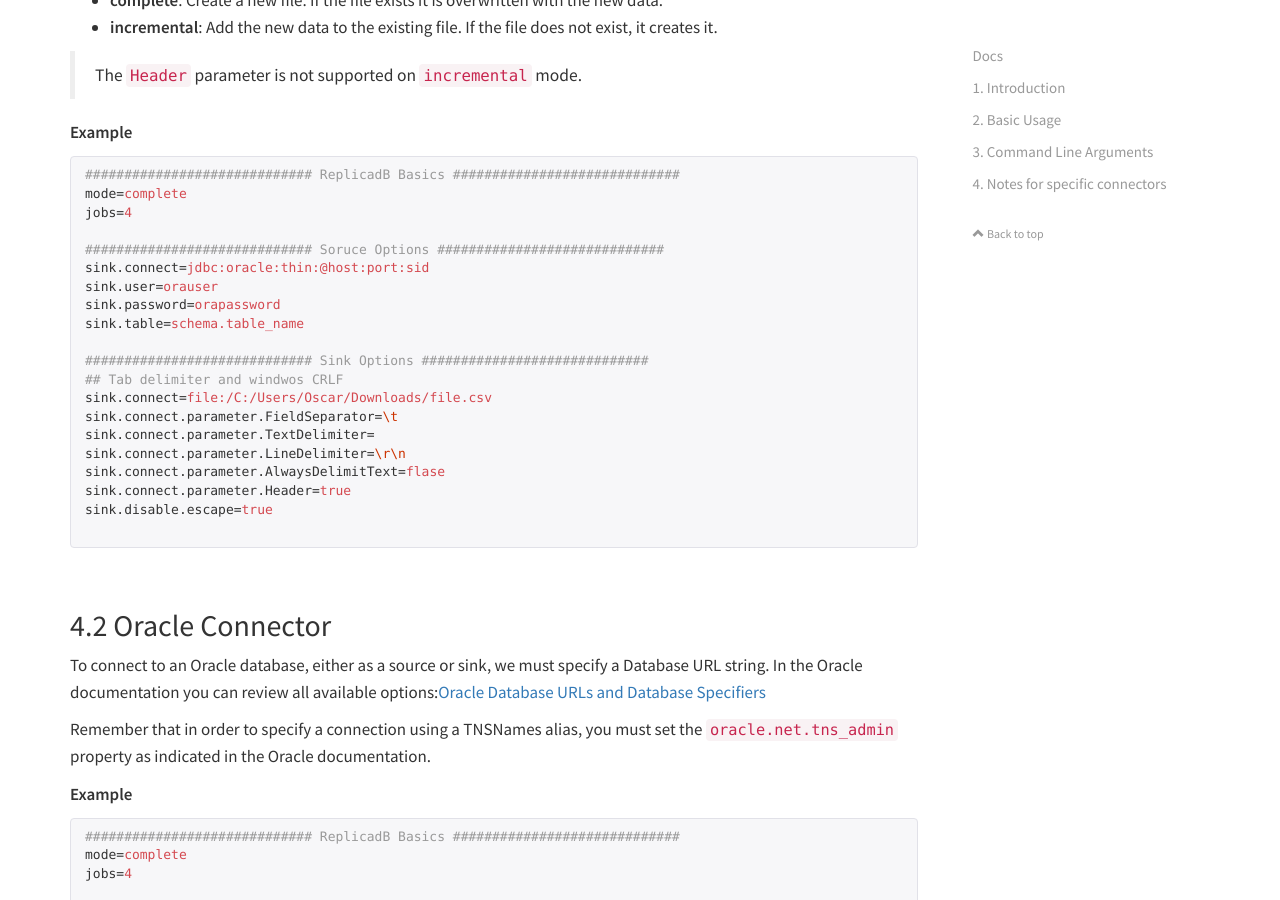
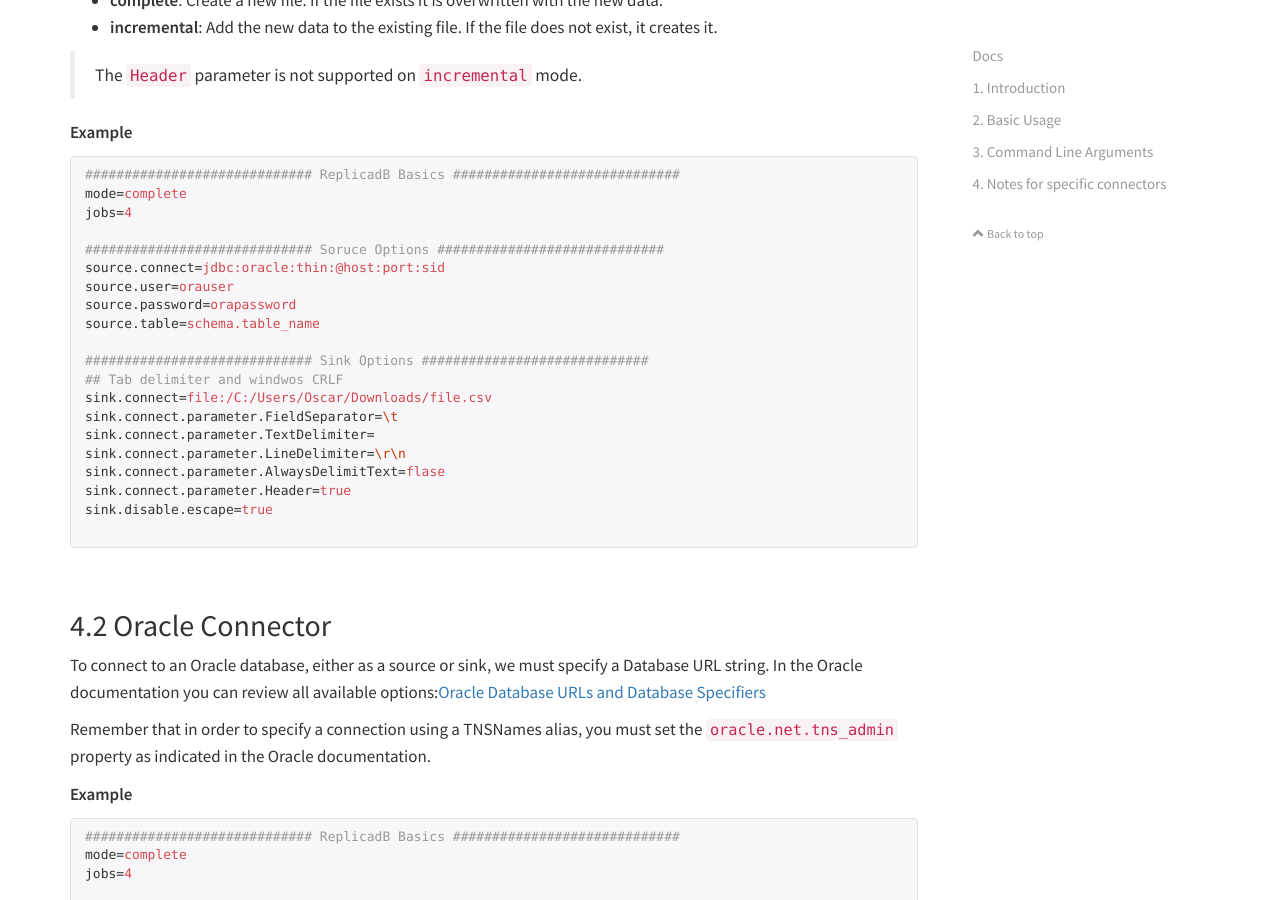
Before and after one commit to osalvador/ReplicaDB, a Jekyll site: the page built from docs/docs.md, in a window 1280 px wide and 900 px high, scrolled down 8409 px. Built offline with Jekyll 4.4.1, drawn with Linux system fonts in a browser that asks for light colours; nearby versions of some CDN libraries; comment, search, counter and statistics services are not loaded; our own code applies the rules of GitHub Pages for plain Markdown files.

Commit message:
Update docs.md

```diff
--- a/docs/docs.md
+++ b/docs/docs.md
@@ -325,10 +325,10 @@
 jobs=4
 
 ############################# Soruce Options #############################
-sink.connect=jdbc:oracle:thin:@host:port:sid
-sink.user=orauser
-sink.password=orapassword
-sink.table=schema.table_name
+source.connect=jdbc:oracle:thin:@host:port:sid
+source.user=orauser
+source.password=orapassword
+source.table=schema.table_name
 
 ############################# Sink Options #############################
 ## Tab delimiter and windwos CRLF
```
